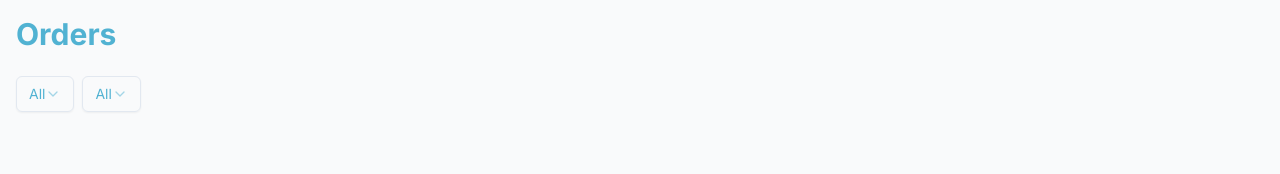
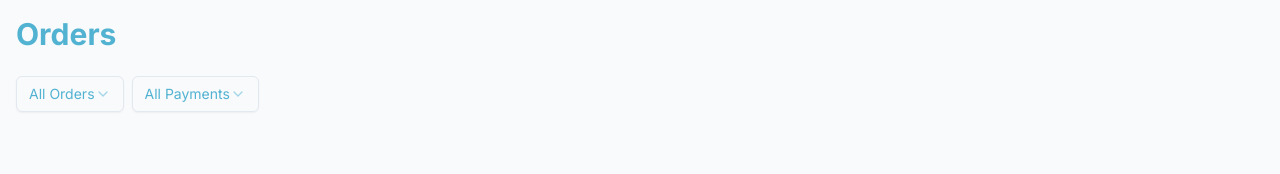
Before and after one commit to bntlyr/Puto-Order-System, a Next.js app: page /orders in a window 1280 px wide. Shown: the top 174 px of the page. Built offline with nearby package versions, Linux system fonts and the light colour scheme.

Commit message:
refactor: fixed filter names

```diff
--- a/src/app/orders/page.tsx
+++ b/src/app/orders/page.tsx
@@ -237,7 +237,7 @@ export default function Orders() {
               <SelectValue placeholder="Filter by status" />
             </SelectTrigger>
             <SelectContent>
-              <SelectItem value="all">All</SelectItem>
+              <SelectItem value="all">All Orders</SelectItem>
               <SelectItem value="pending">Pending</SelectItem>
               <SelectItem value="completed">Completed</SelectItem>
             </SelectContent>
@@ -250,7 +250,7 @@ export default function Orders() {
               <SelectValue placeholder="Filter by payment" />
             </SelectTrigger>
             <SelectContent>
-              <SelectItem value="all">All</SelectItem>
+              <SelectItem value="all">All Payments</SelectItem>
               <SelectItem value="Paid">Paid</SelectItem>
               <SelectItem value="Unpaid">Unpaid</SelectItem>
             </SelectContent>
```
